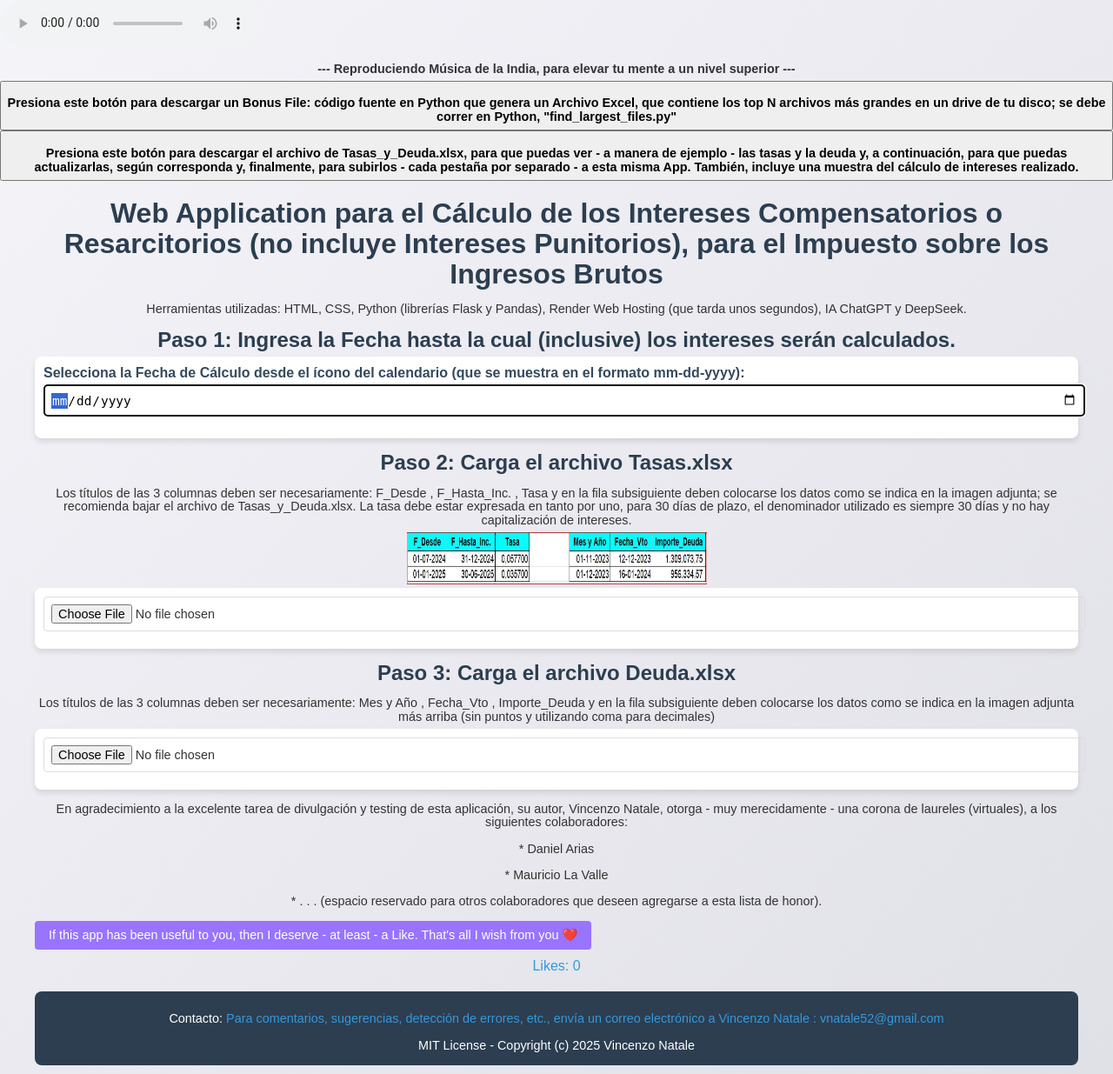
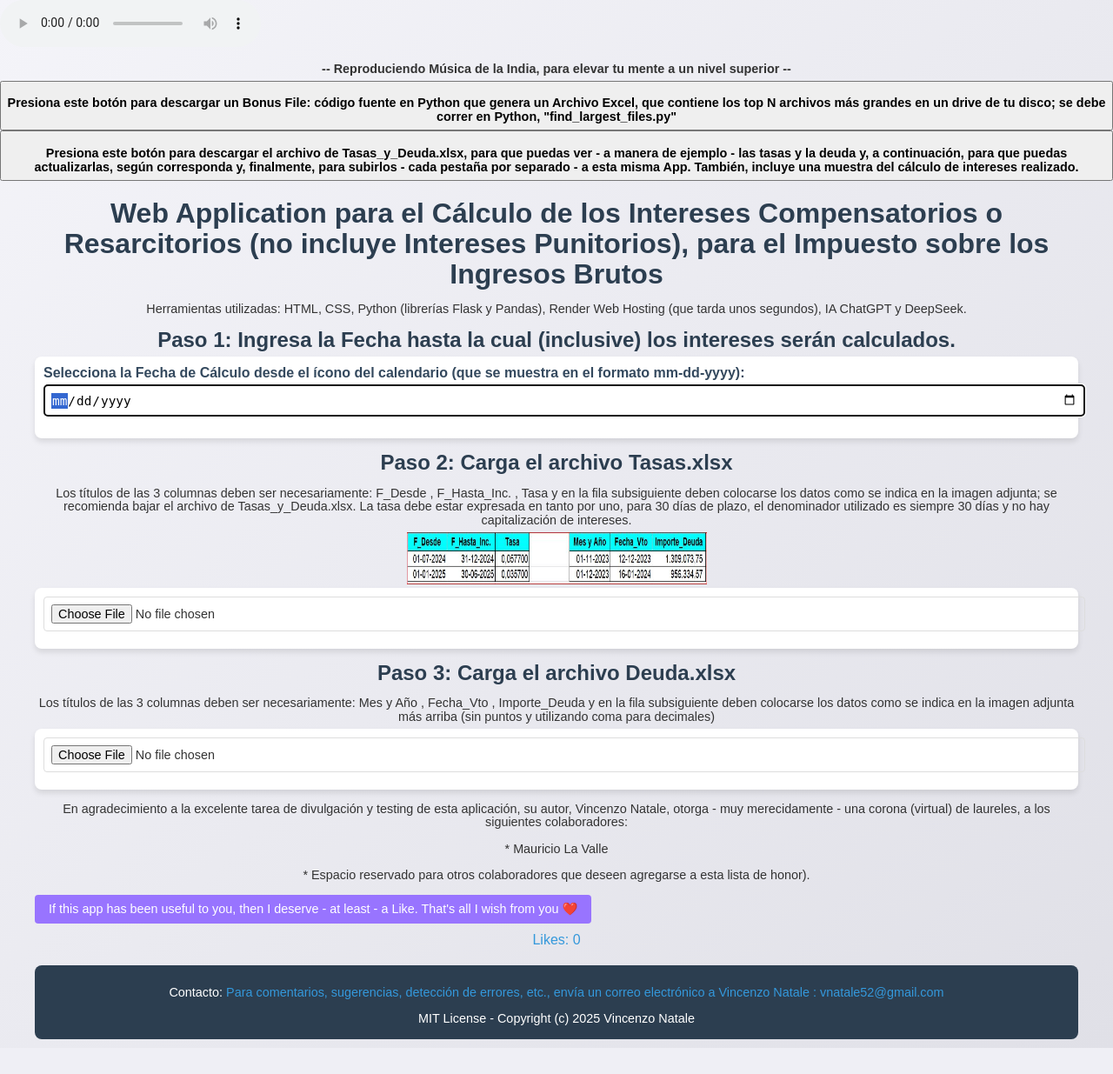
Before and after one commit to vnatale52/calculo_intereses, a Flask app: page / in a window 1280 px wide. Shown: the whole page at 87% size. After the commit the page ends 1205 px from the top, so only its background shows below. Run offline with Flask 3, Linux system fonts and the light colour scheme; data that the repository does not hold is empty.

Commit message:
Add files via upload

```diff
--- a/templates/index.html
+++ b/templates/index.html
@@ -13,7 +13,7 @@
          <source src="{{ url_for('static', filename='indian_music.ogg') }}" type="audio/mpeg">
 		 Your browser does not support the audio element.
     </audio>
-          <p> <b> --- Reproduciendo Música de la India, para elevar tu mente a un nivel superior --- </b> </p>
+          <p> <b> --  Reproduciendo Música de la India, para elevar tu mente a un nivel superior -- </b> </p>
 
     <button onclick="window.location.href='{{ url_for('download_file_bonus') }}'">
     <p> <b> Presiona este botón para descargar un Bonus File: código fuente en Python que genera un Archivo Excel, que contiene los top N archivos más grandes en un drive de tu disco; se debe correr en Python, "find_largest_files.py" </b> </p>
@@ -151,10 +151,9 @@
 
         <!-- Honor List -->
         <div>
-            <p> En agradecimiento a la excelente tarea de divulgación y  testing  de esta aplicación, su autor, Vincenzo Natale, otorga - muy merecidamente - una corona de laureles (virtuales),  a los siguientes colaboradores:  </p>
-            <p> *   Daniel Arias </p>
+            <p> En agradecimiento a la excelente tarea de divulgación y  testing  de esta aplicación, su autor, Vincenzo Natale, otorga - muy merecidamente - una corona (virtual) de laureles,  a los siguientes colaboradores:  </p>
             <p> *   Mauricio La Valle </p>
-            <p> *   . . .  (espacio reservado para otros colaboradores que deseen agregarse a esta lista de honor).  </p>
+            <p> *   Espacio reservado para otros colaboradores que deseen agregarse a esta lista de honor).  </p>
             <p> </p>
         </div>
 
```
